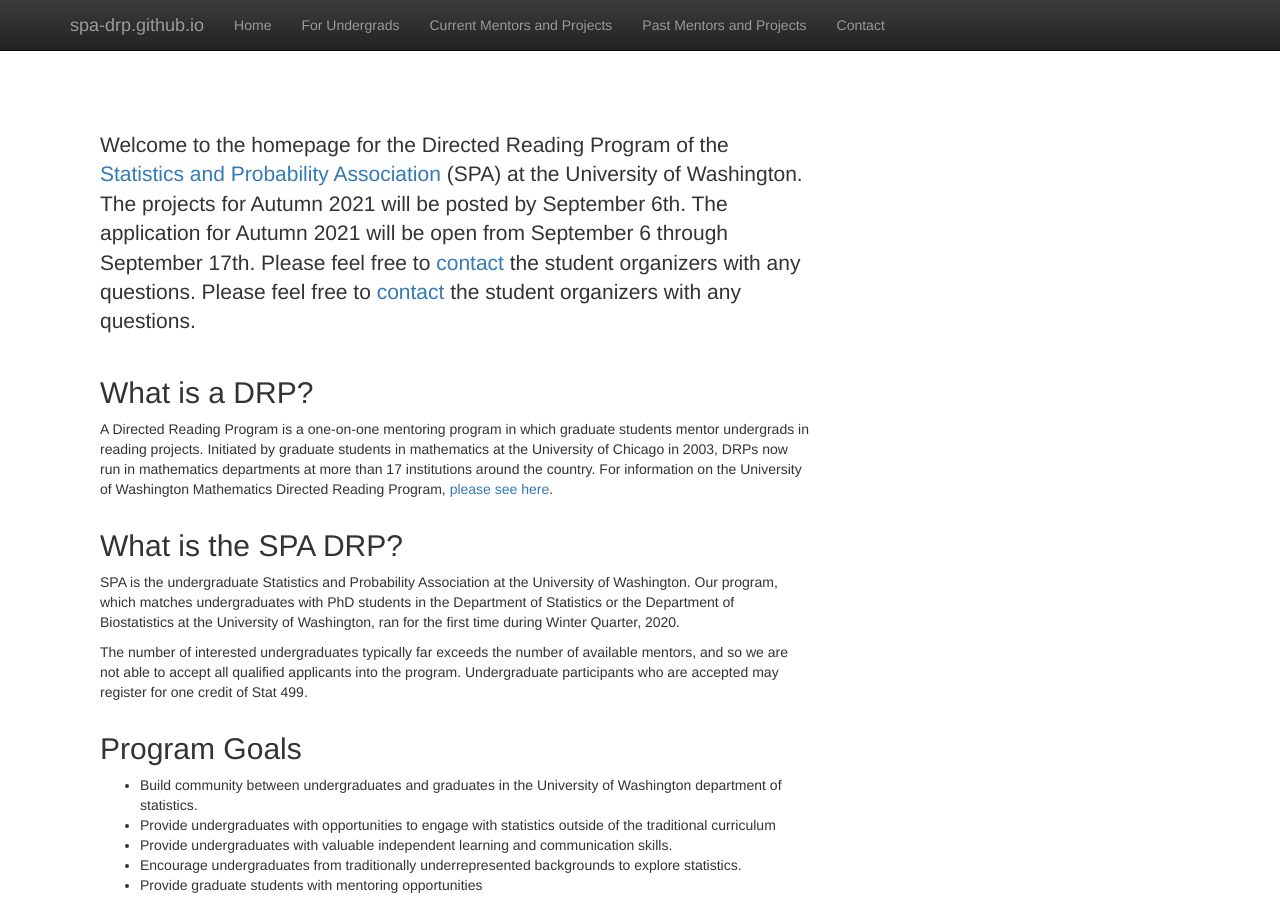
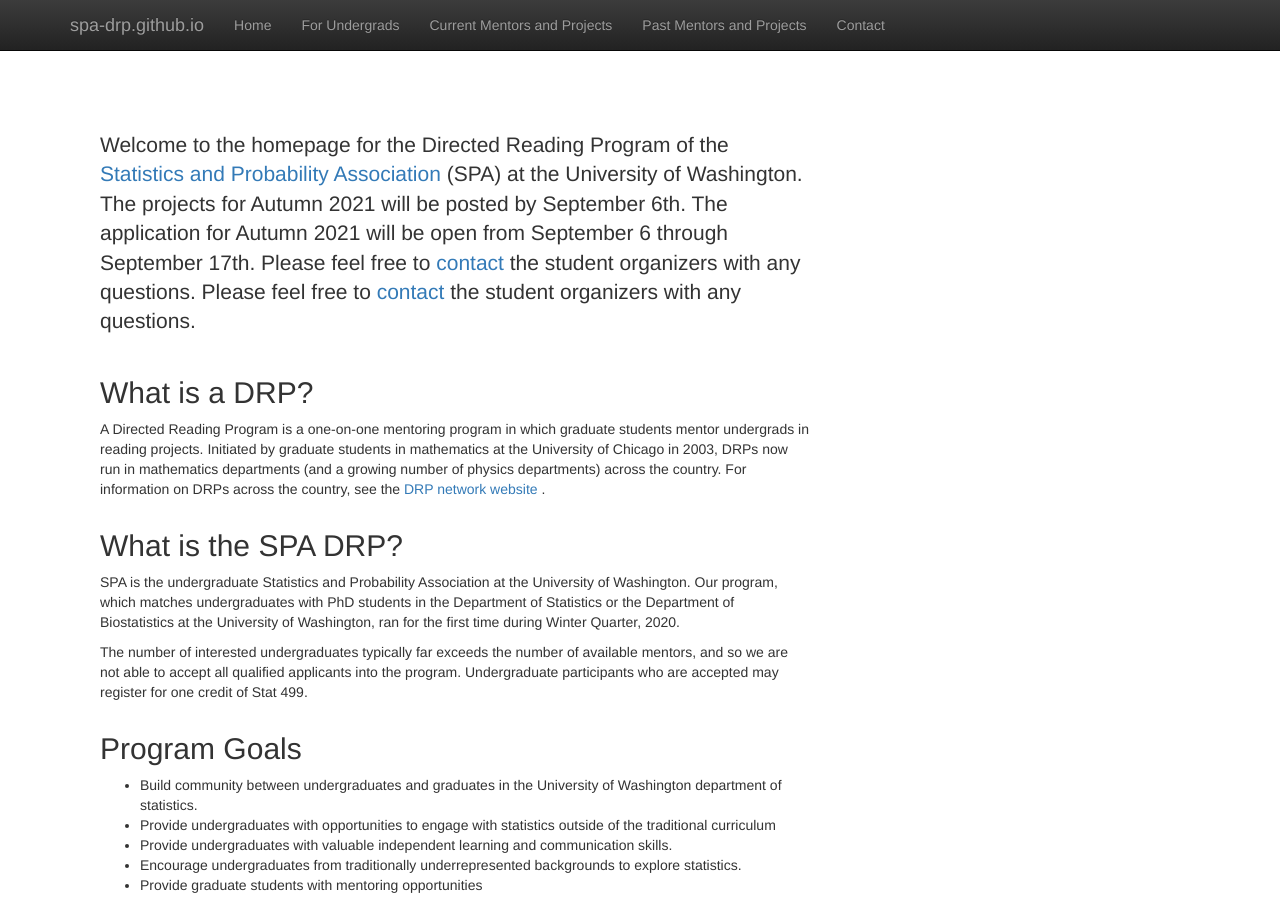
Before and after one commit to SPA-DRP/spa-drp.github.io, a Jekyll site: the page built from index.html, in a window 1280 px wide and 900 px high. Built offline with Jekyll 4.4.1, drawn with Linux system fonts in a browser that asks for light colours; nearby versions of some CDN libraries; library files that are not in the unit come from our copies.

Commit message:
updated homepage link

```diff
--- a/index.html
+++ b/index.html
@@ -29,8 +29,8 @@
   <p>
  A Directed Reading Program is a one-on-one mentoring program in which graduate students mentor
  undergrads in reading projects. Initiated by graduate students in mathematics at the
- University of Chicago in 2003, DRPs now run in mathematics departments at more than 17 institutions around
- the country. For information on the University of Washington Mathematics Directed Reading Program, <a href = "https://sites.uw.edu/wdrp/"> please see here</a>.
+ University of Chicago in 2003, DRPs now run in mathematics departments (and a growing number of physics departments)
+across the country. For information on DRPs across the country, see the <a href="https://sites.google.com/view/drp-network/home?authuser=0"> DRP network website </a>.
   </p>
   </div>
 <div class="col-md-8">
```
